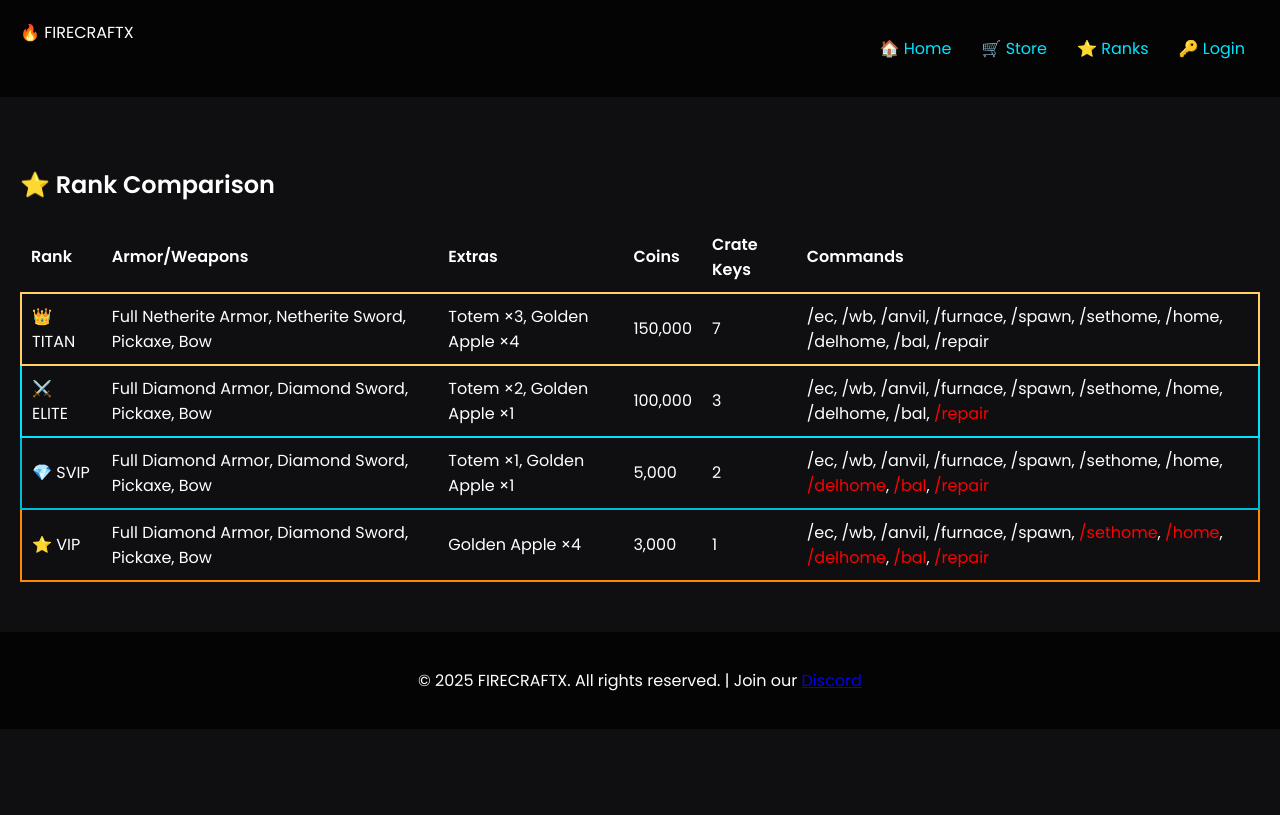
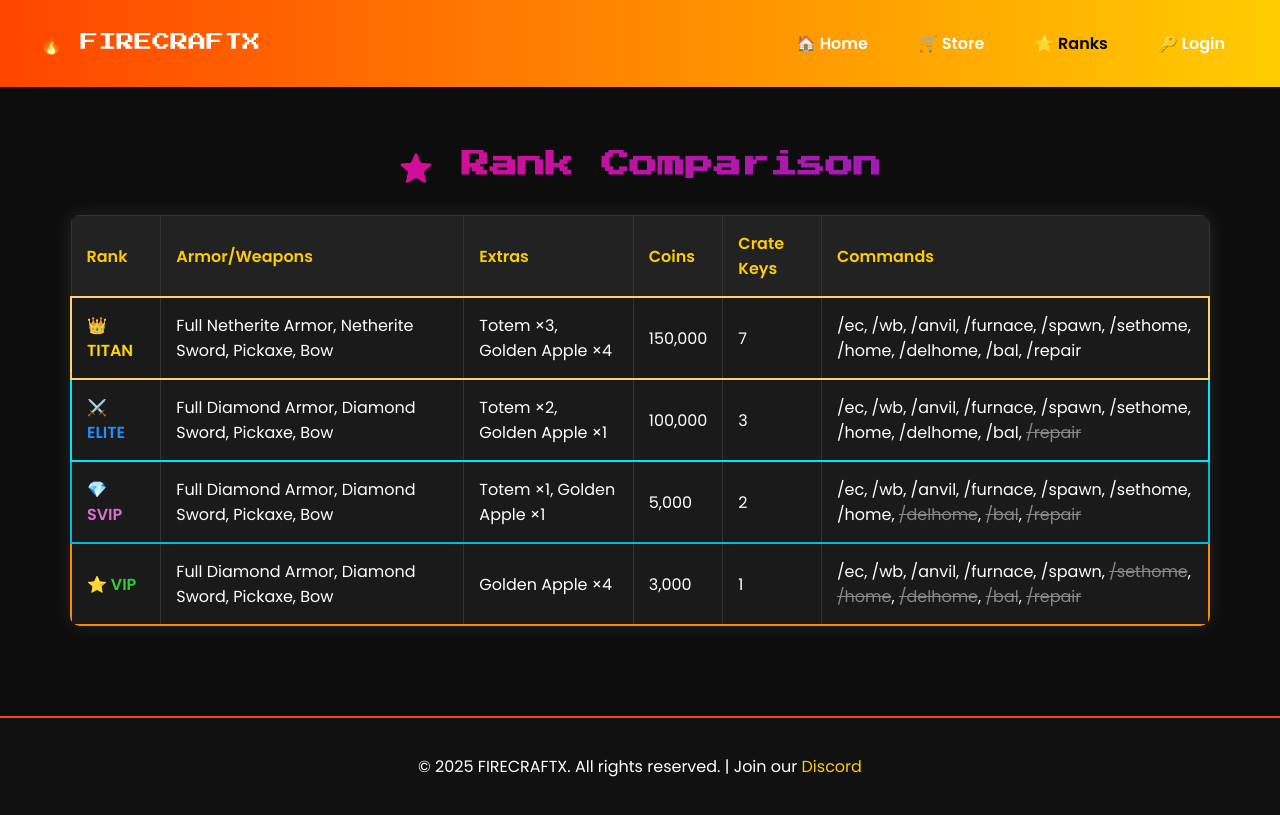
Before and after one commit to theghoxt69-creator/FIRECRAFTX, a plain HTML site: page ranks.html in a window 1280 px wide. Drawn offline with Linux system fonts and the light colour scheme.

Commit message:
styles.css

```diff
--- a/styles.css
+++ b/styles.css
@@ -252,3 +252,106 @@ footer {
         margin: 10px 0;
     }
         }
+body {
+  margin: 0;
+  font-family: 'Poppins', sans-serif;
+  background: #0d0d0d;
+  color: #fff;
+}
+
+.navbar {
+  background: linear-gradient(90deg, #ff4500, #ffcc00);
+  padding: 15px 40px;
+  display: flex;
+  justify-content: space-between;
+  align-items: center;
+}
+
+.navbar .logo {
+  font-family: 'Press Start 2P', cursive;
+  font-size: 18px;
+  color: #fff;
+}
+
+.navbar ul {
+  list-style: none;
+  display: flex;
+  gap: 20px;
+}
+
+.navbar ul li a {
+  text-decoration: none;
+  color: #fff;
+  font-weight: 600;
+  transition: color 0.3s ease;
+}
+
+.navbar ul li a:hover,
+.navbar ul li a.active {
+  color: #000;
+}
+
+.ranks {
+  text-align: center;
+  padding: 40px;
+}
+
+.ranks h2 {
+  font-family: 'Press Start 2P', cursive;
+  font-size: 28px;
+  margin-bottom: 30px;
+  background: linear-gradient(to right, #ff0080, #7928ca);
+  -webkit-background-clip: text;
+  -webkit-text-fill-color: transparent;
+}
+
+table {
+  width: 95%;
+  margin: auto;
+  border-collapse: collapse;
+  background: #1a1a1a;
+  border-radius: 10px;
+  overflow: hidden;
+  box-shadow: 0px 0px 20px rgba(255, 255, 255, 0.1);
+}
+
+th, td {
+  padding: 15px;
+  border: 1px solid #333;
+}
+
+th {
+  background: #222;
+  color: #ffcc00;
+}
+
+tr:hover {
+  background: rgba(255, 255, 255, 0.05);
+  transition: 0.3s;
+}
+
+.not-allowed {
+  color: #888;
+  text-decoration: line-through;
+}
+
+/* Rank colors */
+tr.titan td:first-child { color: gold; font-weight: bold; }
+tr.elite td:first-child { color: #1e90ff; font-weight: bold; }
+tr.svip td:first-child { color: #da70d6; font-weight: bold; }
+tr.vip td:first-child { color: #32cd32; font-weight: bold; }
+
+footer {
+  text-align: center;
+  padding: 20px;
+  margin-top: 50px;
+  background: #111;
+  border-top: 2px solid #ff4500;
+}
+footer a {
+  color: #ffcc00;
+  text-decoration: none;
+}
+footer a:hover {
+  color: #fff;
+    }
```
